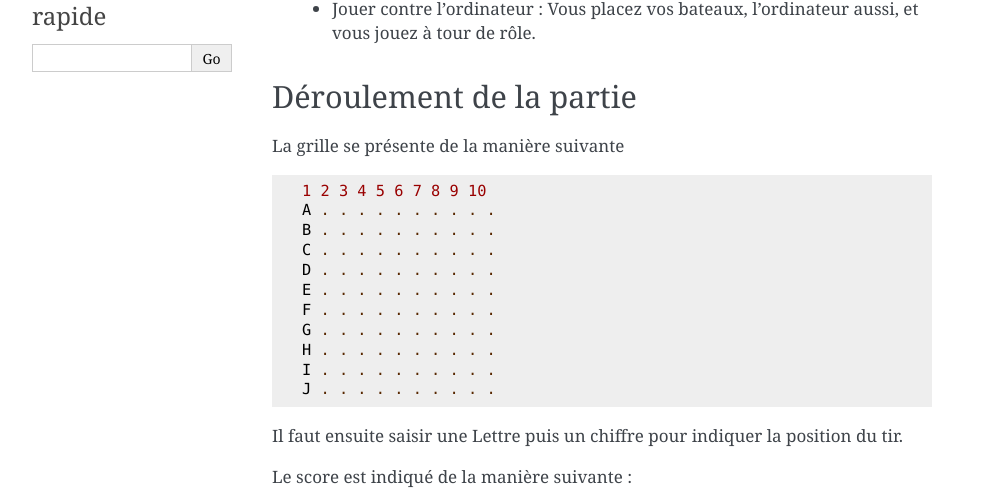
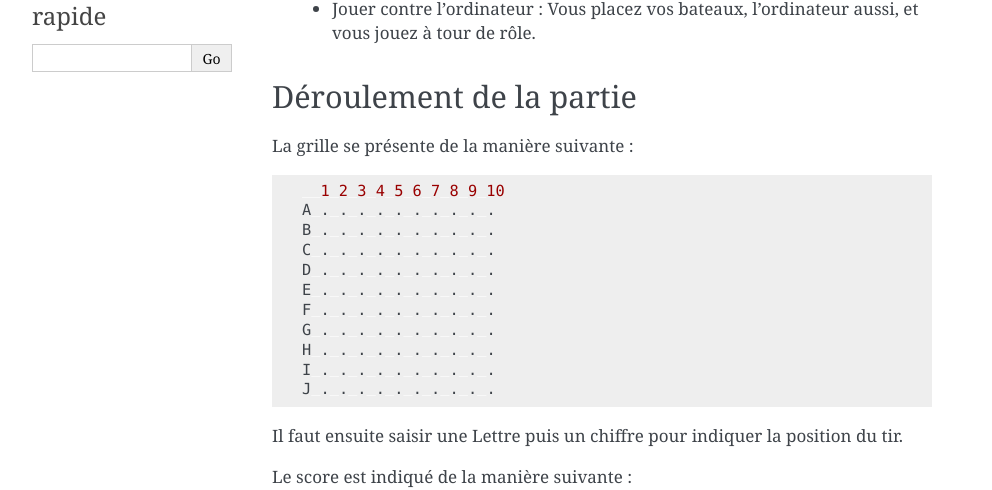
Before and after one commit to arth-prin/doc_logicielle, a Sphinx documentation site: the page built from docs/source/tutoriels.rst, in a window 1280 px wide. Shown: the part 318-808 px from the top of the page, without its empty margins (148-1140 px from the left). Built offline with Sphinx 7.4.7, drawn with Linux system fonts in a browser that asks for light colours.

Commit message:
Fix tutoriel

```diff
--- a/docs/source/tutoriels.rst
+++ b/docs/source/tutoriels.rst
@@ -11,11 +11,13 @@ Il faut ensuite choisir un mode de jeu  entre 1 et 2 :
  - Jouer contre l'ordinateur : Vous placez vos bateaux, l'ordinateur aussi, et vous jouez à tour de rôle.
 
 Déroulement de la partie
---------------------------
+-------------------------
 
-La grille se présente de la manière suivante ::
+La grille se présente de la manière suivante :
 
-  1 2 3 4 5 6 7 8 9 10
+.. code-block:: bash
+
+    1 2 3 4 5 6 7 8 9 10
   A . . . . . . . . . .
   B . . . . . . . . . .
   C . . . . . . . . . .
```
